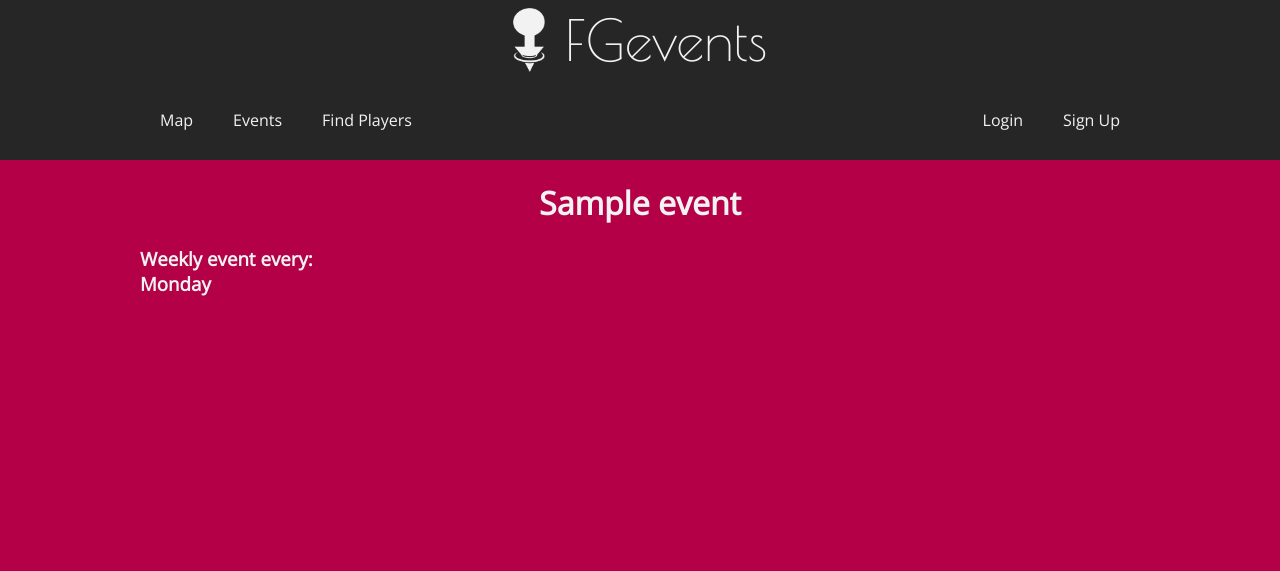
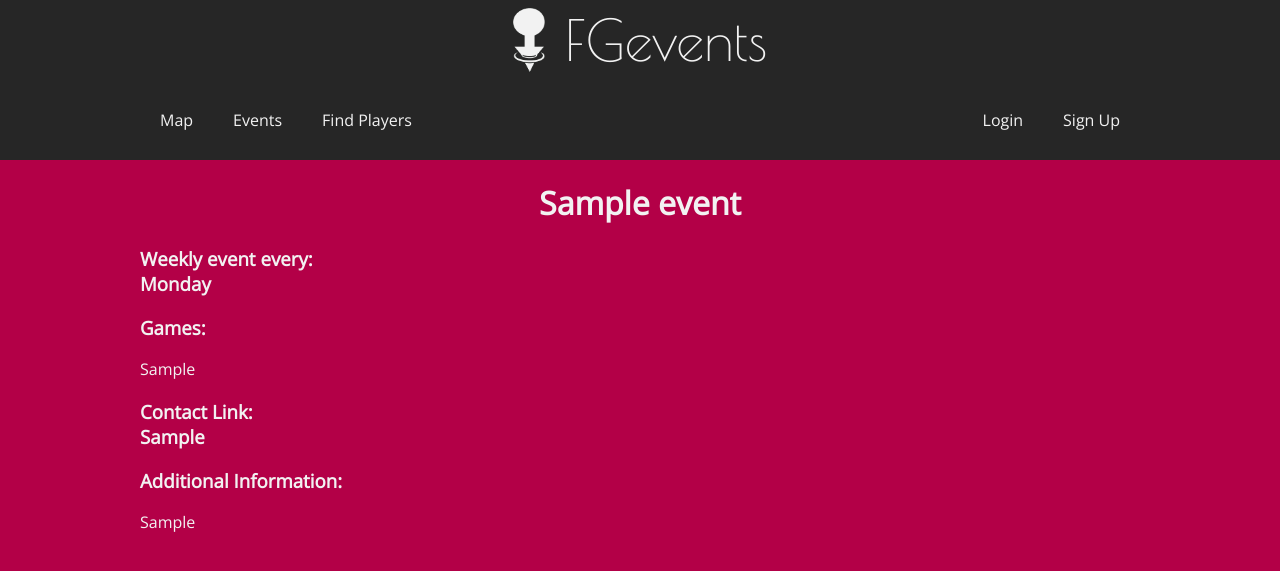
Before and after one commit to JoeStaines/fgevents, a Django app: page /events/1/ in a window 1280 px wide. Shown: the top 571 px of the page. Run offline with Django 3.2, Linux system fonts and the light colour scheme; tables that the repository leaves empty hold one stand-in row (values such as "Sample post"); some libraries are stand-ins or nearby versions.

Commit message:
Add aditional fields to event detail page

```diff
--- a/fgevents/events/templates/events/detail.html
+++ b/fgevents/events/templates/events/detail.html
@@ -23,5 +23,16 @@
 
     {% endif %}
 
+    <h3>Games:</h3>
+    {% for game in event.games.all %}
+        {{ game.game }} <br>
+    {% endfor %}
+
+    <h3>Contact Link:<br>
+    {{ event.contact }}</h3>
+
+    <h3>Additional Information:</h3>
+    {{ event.info }}
+
 </div>
 {% endblock %}
```
